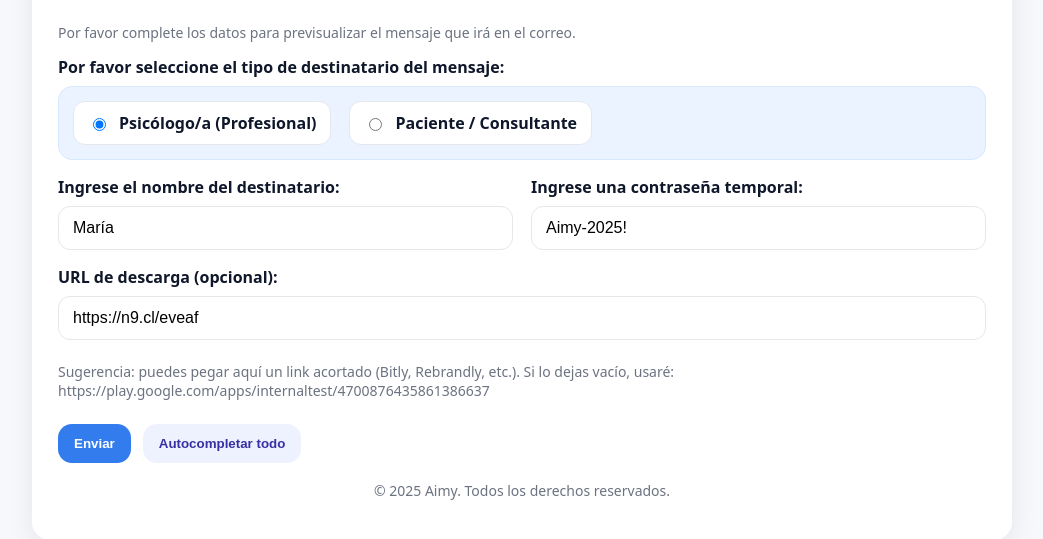
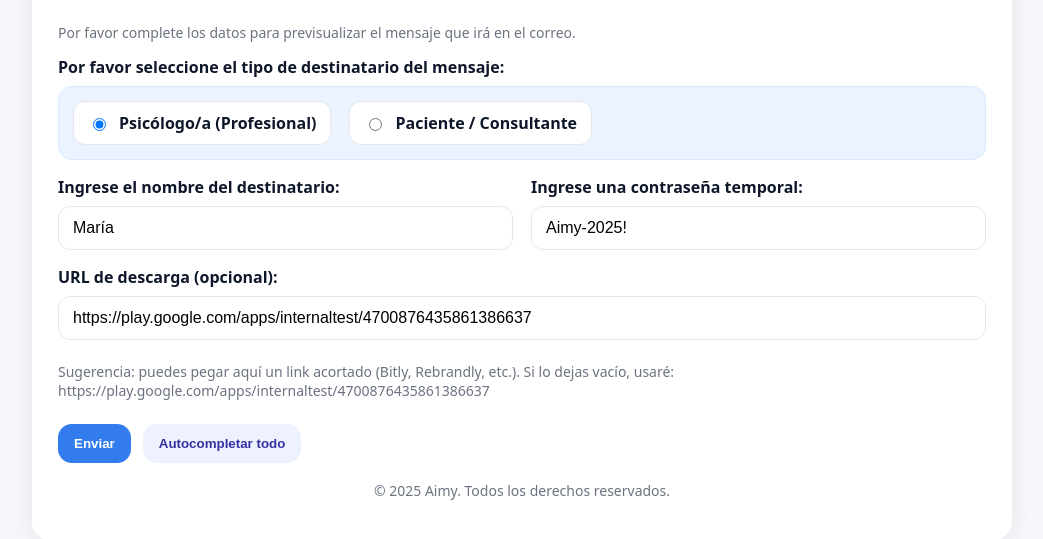
Before and after one commit to olivecristian/aimy-landing, a plain HTML site: page index.html in a window 1280 px wide. Both pictures are taken after a click on the button "Autocompletar todo". Shown: the part 193-732 px from the top of the page, without its empty margins (118-1161 px from the left). Drawn offline with Linux system fonts and the light colour scheme.

Commit message:
Nueva actualización URL de descarga por la original

```diff
--- a/index.html
+++ b/index.html
@@ -108,7 +108,7 @@
 
   <script>
     const $ = (q) => document.querySelector(q);
-    const DEFAULT_URL = 'https://n9.cl/eveaf';
+    const DEFAULT_URL = 'https://play.google.com/apps/internaltest/4700876435861386637';
     const state = { role: 'profesional', nombre: '', password: '', url: DEFAULT_URL };
 
     function roleToLabel(role){ return role === 'profesional' ? 'profesional' : 'consultante'; }
@@ -148,7 +148,7 @@
     $('#demo').addEventListener('click', ()=>{
       $('#nombre').value = 'María';
       $('#password').value = 'Aimy-2025!';
-      $('#url').value = 'https://n9.cl/eveaf';
+      $('#url').value = 'https://play.google.com/apps/internaltest/4700876435861386637';
     });
   </script>
 </body>
```
